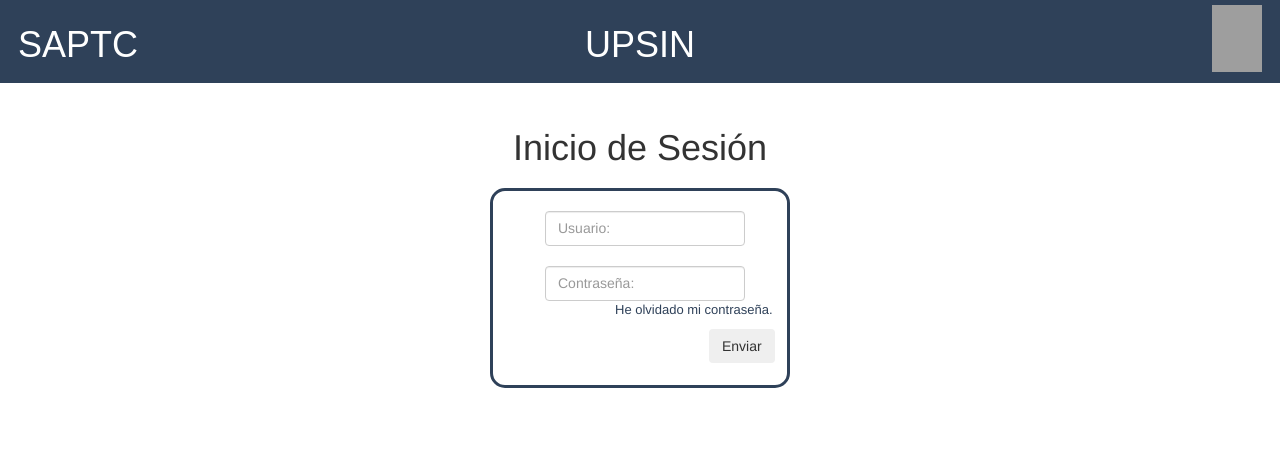
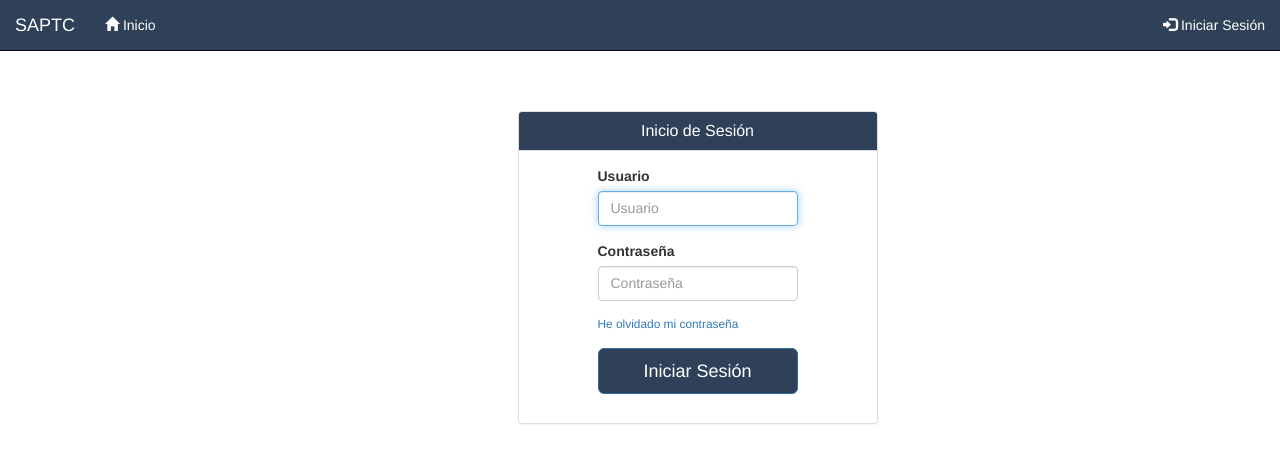
Before and after one commit to ElVini/SAPTC, a CodeIgniter app: page /SAPTC/ in a window 1280 px wide. Shown: the top 463 px of the page. Run offline with CodeIgniter, Linux system fonts and the light colour scheme; grey boxes are pictures that could not be loaded.

Commit message:
arreglos de dseño

```diff
--- a/application/views/Helpers/Global/footer.php
+++ b/application/views/Helpers/Global/footer.php
@@ -2,7 +2,7 @@
 <footer class="footer">
 
   <div class="row">
-    <div class="col-sm-12 col-md-12">
+    <div class="span12">
 
           <center><h3>UPSIN® Copyright 2017</h3></center>
 
--- a/application/views/Helpers/User/header.php
+++ b/application/views/Helpers/User/header.php
@@ -33,6 +33,7 @@
         <div class="collapse navbar-collapse" id="navegacion-fm">
           <ul class="nav navbar-nav">
             <li><a href="<?php echo base_url(); ?>" style="color:white;"><span class="glyphicon glyphicon-home"></span> Inicio</a></li>
+            <li><a href="<?php echo base_url(); ?>" style="color:white;"><span class="glyphicon glyphicon-user"></span> Usuario</a></li>
 
             <li class="dropdown">
               <a href="#" class="dropdown-toggle" data-toggle="dropdown" role="button" style="color:white;">
--- a/application/views/User/Helpers/headeri.php
+++ b/application/views/User/Helpers/headeri.php
@@ -1,11 +1,46 @@
-<div id="header">
-  <div id="npag">
-      <h1><a href="index.php">SAPTC</a></h1>
-    </div>
-    <div id="titulo">
-        <h1><a href="http://www.upsin.edu.mx/">UPSIN</a></h1>
-    </div>
-    <div class="imagen">
-        <img src="http://mca.upsin.edu.mx/assets/img/upsin.png" >
-    </div>
-</div>
+<!DOCTYPE html>
+<html>
+<head>
+  <meta charset="utf-8">
+  <meta http-equiv="X-UA-Compatible" content="IE=edge">
+  <title> UPSIN | SAPTC   </title>
+
+      <meta content="width=device-width, initial-scale=1, maximum-scale=1, user-scalable=no" name="viewport">
+      <link rel="stylesheet" href="<?php echo base_url('assets/styles/acc.css'); ?>">
+      <link rel="stylesheet" type="text/css" href="<?php echo base_url('assets/styles/bootstrap.css') ?>">
+      <link rel="stylesheet" href="<?php echo base_url('assets/styles/avisos.css'); ?>">
+      <link rel="stylesheet" href="<?php echo base_url('assets/styles/zabuto_calendar.css'); ?>">
+        <link rel="stylesheet" href="<?php echo base_url('assets/css/inicio_admin.css') ?>">
+
+</head>
+<body>
+
+
+
+  <header>
+    <nav class="navbar navbar-inverse navbar-static-top" style="background-color: #2f4159;"role="navigation">
+      <div class="container-fluid">
+        <div class="navbar-header">
+          <button type="button" class="navbar-toggle collapsed" data-toggle="collapse" data-target="#navegacion-fm">
+            <span class="sr-only">Desplegar / Ocultar menu</span>
+            <span class="icon-bar"></span>
+            <span class="icon-bar"></span>
+            <span class="icon-bar"></span>
+          </button>
+          <a href="#" class="navbar-brand" style="color:white;">SAPTC</a>
+        </div>
+        <!--INICIA EL MENU-->
+
+        <div class="collapse navbar-collapse" id="navegacion-fm">
+          <ul class="nav navbar-nav">
+            <li><a href="<?php echo base_url(); ?>" style="color:white;"><span class="glyphicon glyphicon-home"></span> Inicio</a></li>
+
+          </ul>
+          <ul class="nav navbar-nav navbar-right">
+            <li><a href="<?php echo base_url();?>" style="color:white;"><span class="glyphicon glyphicon-log-in" id="cerrar-sesion"></span > Iniciar Sesión</a></li>
+          </ul>
+
+        </div>
+      </div>
+    </nav>
+  </header>
--- a/application/views/User/inicio.php
+++ b/application/views/User/inicio.php
@@ -7,9 +7,9 @@
 <script src="<?php echo base_url('assets/js/avisos.js'); ?>"></script>
 <script src="https://use.fontawesome.com/eb49eee3f9.js"></script>
 <div class="row container col-xs-12 col-sm-12 col-md-12">
-	<div id="my-calendar" class="col-xs-12 col-sm-12 col-md-12 col-lg-7">
+	<div id="my-calendar" class="col-xs-12 col-sm-12 col-md-7 col-lg-7">
 	</div>
-	<div id="tabla-buttons" class="col-xs-12 col-sm-12 col-md-12 col-lg-5">
+	<div id="tabla-buttons" class="col-xs-12 col-sm-12 col-md-5 col-lg-5">
 	    <div id="div-tabla" class="col-xs-12 col-sm-12 col-md-12 col-lg-12">
 	        <table id="tabla" class="table table-hover">
 	            <thead>
--- a/application/views/inicio.php
+++ b/application/views/inicio.php
@@ -8,39 +8,48 @@ defined('BASEPATH') OR exit('No direct script access allowed');
     <title><?=$titulo ?></title>
     <link rel="stylesheet" href="<?php echo base_url('assets/styles/acc.css'); ?>">
     <link rel="stylesheet" href="<?php echo base_url('assets/styles/bootstrap.min.css'); ?>" crossorigin="anonymous">
+    <link rel="stylesheet" href="<?php echo base_url('assets/css/inicio_admin.css'); ?>">
 </head>
 
 <?php $this->load->view('User/Helpers/headeri');?>
-<div id="subtitulo">
- <h1>Inicio de Sesión</h1>
+
+<div class="ini-sesion">
+  <div class="container">
+  	    <div class="row">
+  	        <div class="col-sm-3 col-md-4 col-md-offset-4 col-lg-offset-5">
+  	            <div class="login-panel panel panel-default">
+  	                <div class="panel-heading" style="background-color: #2f4159; color: white;">
+                       <center> <h3 class="panel-title">Inicio de Sesión</h3></center>
+
   	                </div>
+  	                <div class="panel-body">
 
-<div id="cuadroaccp">
- <form id="cuadroacc" method="post" action="<?php echo base_url('index.php/Login/ingresar'); ?>" class="container" novalidate>
 
-         <div class="letra">
-         	<label for="usu"></label>
-            <input type="text" class="form-control" id="usu" placeholder="Usuario:" name="usu">
+
+  	                    <form role="form" method="post" id="cuadroaccp"  action="<?=base_url('index.php/Login/ingresar')?>" novalidate>
+  	                        <fieldset>
+  	                            <div class="form-group">
+                                  <label for="usu" class="">Usuario</label>
+  	                                <input class="form-control" id="usu" placeholder="Usuario" name="usu" type="email" autofocus>
   	                            </div>
-
-         <div class="letra">
-         	<label for="contra"></label>
-            <input type="password" class="form-control" id="contra"  placeholder="Contraseña:" name="contra">
+  	                            <div class="form-group">
+                                  <label for="usu" class="">Contraseña</label>
+  	                                <input class="form-control" id="contra" placeholder="Contraseña" name="contra" type="password" >
   	                            </div>
-
-       <div id="divolvidado">
-           <a href="recordar.php">He olvidado mi contraseña.</a>
+  	                            <div class="form-group">
+  	                                <small><a href="recordar.php" >He olvidado mi contraseña</a></small>
   	                            </div>
                                 <?php if(isset($error))
                                 {
                                 		echo 'Contraseña incorrecta';
                                 }
                                 ?>
-
-       <div class="enviarbtn">
-           <button id="btn" type="submit" class="btn btn-outline-primary">Enviar</button>
-     </div>
+  	                            <input id="btn" type="submit" value="Iniciar Sesión" class="btn btn-lg btn-primary btn-block" style="background-color: #2f4159;">
+  	                        </fieldset>
   	                    </form>
   	                </div>
-</html>
-<script type="text/javascript" src="<?php echo base_url('assets/js/jquery-3.2.1.min.js'); ?>"></script>
+  	            </div>
+  	        </div>
+  	    </div>
+  	</div>
+</div>
--- a/assets/css/inicio_admin.css
+++ b/assets/css/inicio_admin.css
@@ -2,5 +2,4 @@
 .footer{
   background-color: #2f4159;
   color: white;
-  height: 20%;
 }
--- a/assets/styles/acc.css
+++ b/assets/styles/acc.css
@@ -4,6 +4,9 @@
 
 .TituloPag{
   text-align: center;
+}
+.ini-sesion{
+  padding-top: 20px;
 }
 
 #cuadroaccp, #titulo, #subtitulo, #instr, .letra, .divcorreo{
```
Lines whose indentation alone changed are shown as unchanged.
